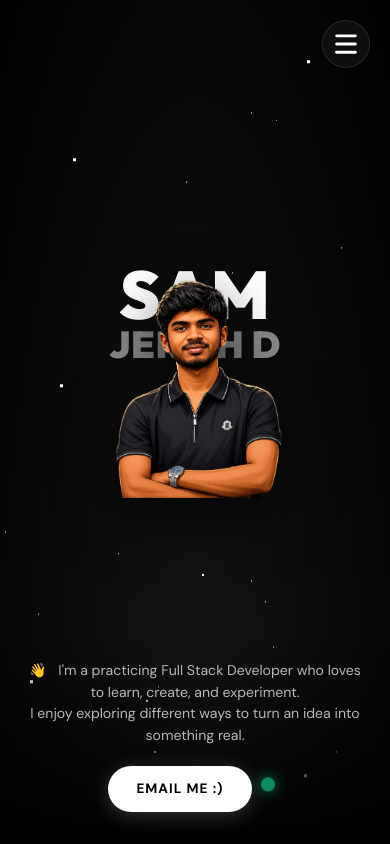
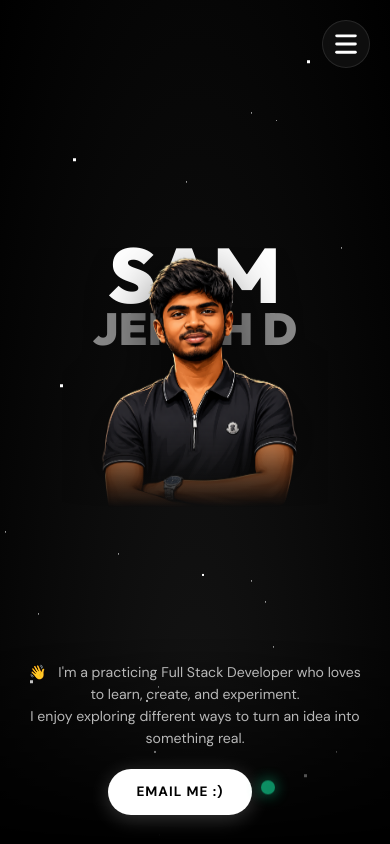
Before and after one commit to samjerish/SAMJERISHD_PORTFOLIO, a React (Vite) app: page / in a window 390 px wide. Shown: the top 844 px of the page. Built offline with nearby package versions, Linux system fonts and the light colour scheme.

Commit message:
Center contact social icons on mobile, enlarge hero typography & photo with bottom gradient fade, increase mobile ribbon size, and spread 05 menu points full-screen

```diff
--- a/src/components/layout/Navbar.css
+++ b/src/components/layout/Navbar.css
@@ -117,15 +117,19 @@ body.menu-open .scroll-progress-container {
   flex-direction: column;
   height: 100%;
   width: 100%;
-  padding-top: 6rem; /* space for close button */
+  padding-top: 5rem;
+  padding-bottom: 1.5rem;
+  justify-content: space-between;
 }
 
 /* Advanced Links Layout */
 .menu-links-advanced {
+  flex: 1;
   display: flex;
   flex-direction: column;
+  justify-content: space-evenly;
   width: 100%;
-  margin: auto 0;
+  margin: 0;
   padding: 0 8vw;
 }
 
@@ -476,23 +480,35 @@ body.light-mode .menu-socials a:hover {
   }
 
   .menu-content-wrapper {
-    padding-top: 4.5rem;
-    padding-bottom: 1.5rem;
+    padding-top: 4.8rem;
+    padding-bottom: 1.2rem;
+    display: flex;
+    flex-direction: column;
     justify-content: space-between;
-    min-height: 100%;
+    height: 100%;
+    min-height: 100dvh;
+    box-sizing: border-box;
   }
 
   .menu-links-advanced {
+    flex: 1;
+    display: flex;
+    flex-direction: column;
+    justify-content: space-evenly;
     padding: 0 1.25rem;
     width: 100%;
-    margin: 0.5rem 0;
+    margin: 0;
+    box-sizing: border-box;
   }
 
   .menu-item {
-    padding: 0.75rem 1rem;
-    border-radius: 16px;
-    margin: 0.35rem 0;
+    padding: 0.85rem 1.1rem;
+    border-radius: 18px;
+    margin: 0.2rem 0;
     width: 100%;
+    display: flex;
+    align-items: center;
+    justify-content: space-between;
     -webkit-tap-highlight-color: transparent;
     touch-action: manipulation;
   }
@@ -505,14 +521,14 @@ body.light-mode .menu-socials a:hover {
   }
 
   .menu-item-left {
-    gap: 0.9rem;
+    gap: 1rem;
     align-items: center;
     width: 100%;
   }
 
   .menu-item-number {
-    font-size: 0.75rem;
-    padding: 4px 10px;
+    font-size: 0.8rem;
+    padding: 5px 11px;
     border-radius: 20px;
     flex-shrink: 0;
   }
@@ -525,18 +541,18 @@ body.light-mode .menu-socials a:hover {
   }
 
   .menu-item-text {
-    font-size: clamp(1.3rem, 5.8vw, 1.95rem);
-    line-height: 1.15;
+    font-size: clamp(1.4rem, 6.2vw, 2.1rem);
+    line-height: 1.1;
     white-space: normal;
     letter-spacing: -0.5px;
     word-break: break-word;
   }
 
   .menu-item-tag {
-    font-size: 0.72rem;
+    font-size: 0.75rem;
     opacity: 0.8;
     transform: translateY(0);
-    margin-top: 2px;
+    margin-top: 3px;
     letter-spacing: 1px;
     color: rgba(255, 255, 255, 0.65);
   }
@@ -548,7 +564,7 @@ body.light-mode .menu-socials a:hover {
   .menu-footer {
     flex-direction: column;
     gap: 0.8rem;
-    padding: 1.2rem 1.25rem 2rem 1.25rem;
+    padding: 1rem 1.25rem 1.5rem 1.25rem;
     text-align: center;
   }
 
--- a/src/components/sections/ContactSection.css
+++ b/src/components/sections/ContactSection.css
@@ -271,7 +271,26 @@
 @media (max-width: 900px) {
   .contact-info-grid {
     grid-template-columns: 1fr;
-    gap: 3rem;
+    gap: 2.5rem;
+    text-align: center;
+    align-items: center;
+    justify-items: center;
+  }
+
+  .info-block {
+    align-items: center;
+    text-align: center;
+    width: 100%;
+  }
+
+  .info-block > div {
+    justify-content: center;
+  }
+
+  .social-circles {
+    justify-content: center;
+    width: 100%;
+    margin: 0 auto;
   }
 
   .contact-splitter-vertical {
--- a/src/components/sections/HeroSection.css
+++ b/src/components/sections/HeroSection.css
@@ -383,11 +383,11 @@ body.light-mode .hero-floating-nav button:hover {
     flex: 1;
     position: relative;
     width: 100%;
-    min-height: 48vh;
+    min-height: 52vh;
     display: flex;
     align-items: center;
     justify-content: center;
-    padding-top: 4rem;
+    padding-top: 4.2rem;
     padding-bottom: 0;
     -webkit-mask-image: none !important;
     mask-image: none !important;
@@ -395,7 +395,7 @@ body.light-mode .hero-floating-nav button:hover {
 
   .hero-background-text-new {
     position: absolute;
-    top: 48%;
+    top: 45%;
     left: 50%;
     transform: translate(-50%, -50%);
     display: flex;
@@ -410,8 +410,8 @@ body.light-mode .hero-floating-nav button:hover {
   }
 
   .text-line-1 {
-    font-size: clamp(3.2rem, 20vw, 5.5rem);
-    line-height: 0.9;
+    font-size: clamp(3.8rem, 23vw, 6.2rem);
+    line-height: 0.85;
     letter-spacing: 2px;
     text-align: center;
     color: #ffffff;
@@ -420,10 +420,10 @@ body.light-mode .hero-floating-nav button:hover {
   }
 
   .text-line-2 {
-    font-size: clamp(1.8rem, 11vw, 3.2rem);
-    line-height: 0.9;
+    font-size: clamp(2.2rem, 13vw, 3.8rem);
+    line-height: 0.85;
     letter-spacing: 1px;
-    margin-top: 0.3rem;
+    margin-top: 0.2rem;
     text-align: center;
     color: #888888;
     display: block;
@@ -436,7 +436,7 @@ body.light-mode .hero-floating-nav button:hover {
     justify-content: center;
     align-items: center;
     position: relative;
-    top: 5vh;
+    top: 4vh;
     z-index: 10;
     animation: float 6s ease-in-out infinite;
     pointer-events: none;
@@ -444,10 +444,13 @@ body.light-mode .hero-floating-nav button:hover {
 
   .hero-avatar-img-new {
     display: block !important;
-    width: clamp(230px, 60vw, 340px);
+    width: clamp(270px, 72vw, 390px);
+    max-height: 48vh;
     height: auto;
     object-fit: contain;
     filter: drop-shadow(0 20px 30px rgba(0, 0, 0, 0.65));
+    -webkit-mask-image: linear-gradient(to bottom, black 65%, transparent 98%);
+    mask-image: linear-gradient(to bottom, black 65%, transparent 98%);
   }
 
   .hero-bottom-elements {
@@ -459,7 +462,7 @@ body.light-mode .hero-floating-nav button:hover {
     justify-content: center;
     text-align: center;
     gap: 1.25rem;
-    padding: 0.5rem 1rem 2.5rem 1rem;
+    padding: 0.5rem 1rem 2.2rem 1rem;
     margin-top: auto;
     z-index: 30;
   }
@@ -486,7 +489,7 @@ body.light-mode .hero-floating-nav button:hover {
     align-items: center;
     justify-content: center;
     gap: 1rem;
-    margin-top: 0.2rem;
+    margin-top: 0.25rem;
   }
 
   .book-call-btn {
@@ -515,33 +518,34 @@ body.light-mode .hero-floating-nav button:hover {
   }
 
   .center-layout {
-    min-height: 44vh;
-    padding-top: 3.5rem;
+    min-height: 48vh;
+    padding-top: 3.8rem;
   }
 
   .text-line-1 {
-    font-size: clamp(2.8rem, 18vw, 4.2rem);
-    line-height: 0.9;
+    font-size: clamp(3.2rem, 21vw, 4.8rem);
+    line-height: 0.85;
     letter-spacing: 1px;
   }
 
   .text-line-2 {
-    font-size: clamp(1.45rem, 9.6vw, 2.4rem);
-    line-height: 0.9;
+    font-size: clamp(1.8rem, 11.8vw, 2.8rem);
+    line-height: 0.85;
     letter-spacing: 0.5px;
-    margin-top: 0.25rem;
+    margin-top: 0.15rem;
   }
 
   .floating-avatar-new {
-    top: 4vh;
+    top: 3vh;
   }
 
   .hero-avatar-img-new {
-    width: clamp(210px, 58vw, 280px);
+    width: clamp(250px, 68vw, 340px);
+    max-height: 44vh;
   }
 
   .hero-bottom-elements {
-    padding: 0.5rem 0.5rem 2rem 0.5rem;
+    padding: 0.4rem 0.5rem 1.8rem 0.5rem;
     gap: 1rem;
   }
 
@@ -558,19 +562,19 @@ body.light-mode .hero-floating-nav button:hover {
 
 @media (max-width: 360px) {
   .center-layout {
-    min-height: 40vh;
+    min-height: 44vh;
   }
 
   .text-line-1 {
-    font-size: clamp(2.4rem, 16vw, 3.2rem);
+    font-size: clamp(2.8rem, 19vw, 3.8rem);
   }
 
   .text-line-2 {
-    font-size: clamp(1.3rem, 9vw, 1.9rem);
+    font-size: clamp(1.55rem, 10.5vw, 2.2rem);
   }
 
   .hero-avatar-img-new {
-    width: clamp(175px, 52vw, 220px);
+    width: clamp(210px, 64vw, 280px);
   }
 
   .hero-intro-text p {
--- a/src/components/ui/LoadingIntro.css
+++ b/src/components/ui/LoadingIntro.css
@@ -152,12 +152,12 @@
 
   .ribbons-container {
     width: 220vw;
-    gap: 1.25rem;
+    gap: 1.5rem;
   }
 
   .ribbon {
-    padding: 0.65rem 0;
-    box-shadow: 0 6px 20px rgba(0, 0, 0, 0.3);
+    padding: 1.1rem 0;
+    box-shadow: 0 8px 25px rgba(0, 0, 0, 0.4);
   }
 
   .ribbon-top {
@@ -185,25 +185,25 @@
   }
 
   .marquee-content {
-    font-size: clamp(1.8rem, 6vw, 2.3rem);
+    font-size: clamp(2.4rem, 7.5vw, 3.4rem);
   }
 
   .marquee-content span {
-    padding-right: 1.25rem;
+    padding-right: 1.5rem;
   }
 }
 
 @media (max-width: 480px) {
   .ribbons-container {
     width: 240vw;
-    gap: 1rem;
+    gap: 1.25rem;
   }
 
   .ribbon {
-    padding: 0.55rem 0;
+    padding: 0.9rem 0;
   }
 
   .marquee-content {
-    font-size: clamp(1.5rem, 5.5vw, 1.95rem);
+    font-size: clamp(2rem, 6.8vw, 2.7rem);
   }
 }
```
